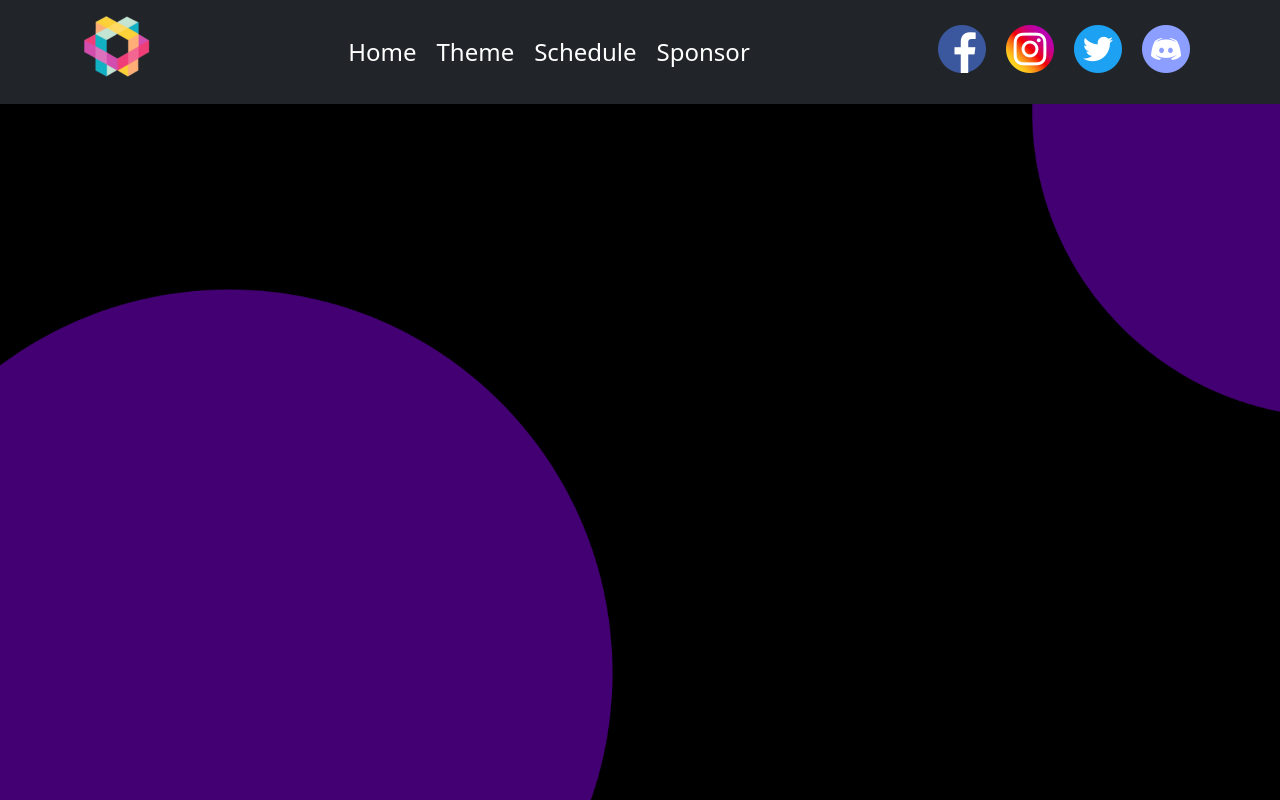
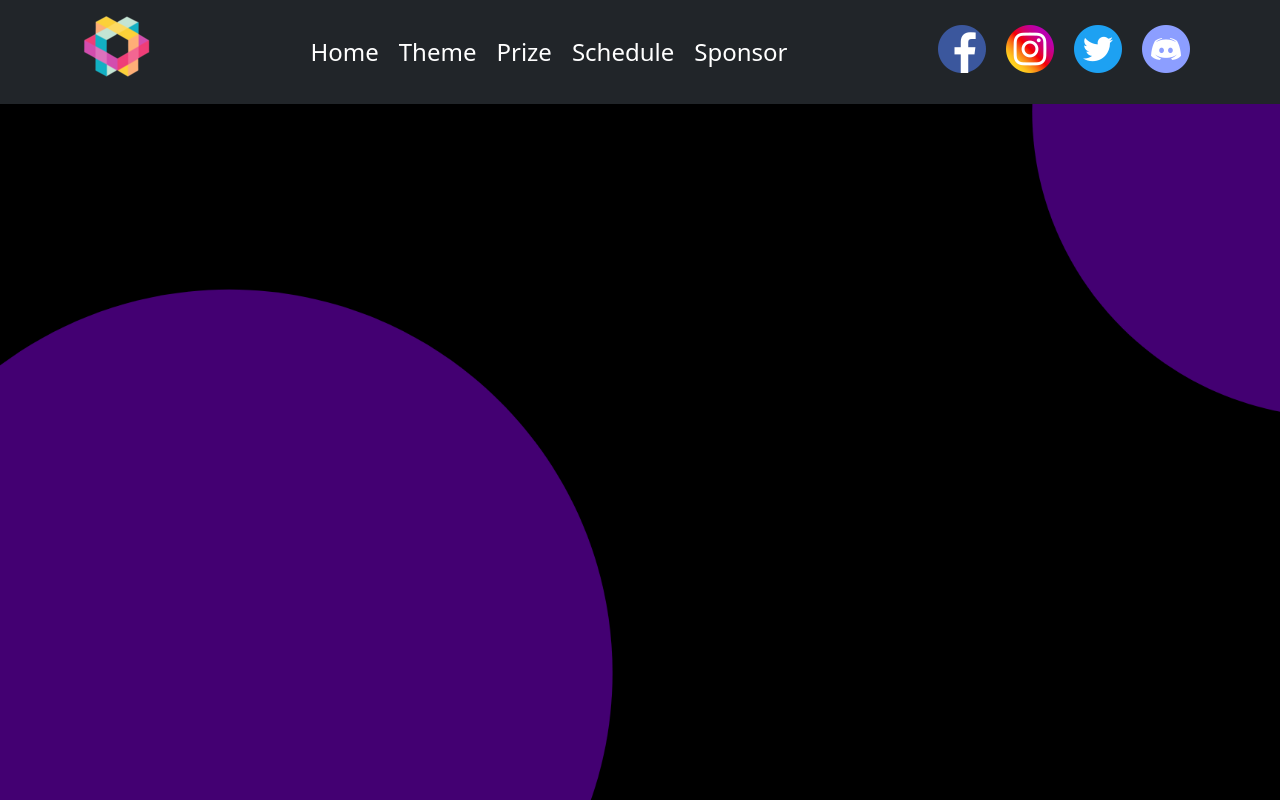
Before and after one commit to Rishabhraghwendra18/hackmoreish, a Next.js app: page / in a window 1280 px wide. Built offline with nearby package versions, Linux system fonts and the light colour scheme.

Commit message:
added prize section in navbar

```diff
--- a/components/NavBar.js
+++ b/components/NavBar.js
@@ -20,6 +20,7 @@ export default function NavBar() {
           <Nav className="mx-auto">
             <Nav.Link className="fs-4 me-1 navLinks" href="#Home">Home</Nav.Link>
             <Nav.Link className="fs-4 me-1 navLinks" href="#Theme">Theme</Nav.Link>
+            <Nav.Link className="fs-4 me-1 navLinks" href="#Prize">Prize</Nav.Link>
             <Nav.Link className="fs-4 me-1 navLinks" href="#Schedule">Schedule</Nav.Link>
             <Nav.Link className="fs-4 navLinks" href="#Sponsor">Sponsor</Nav.Link>
           </Nav>
```
